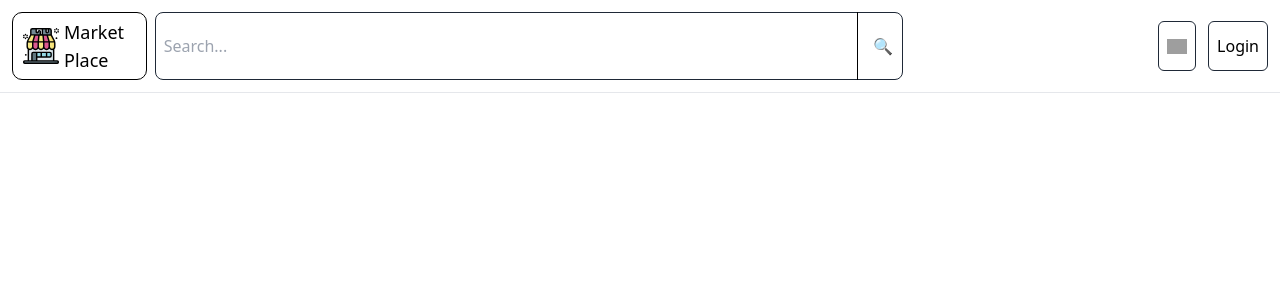
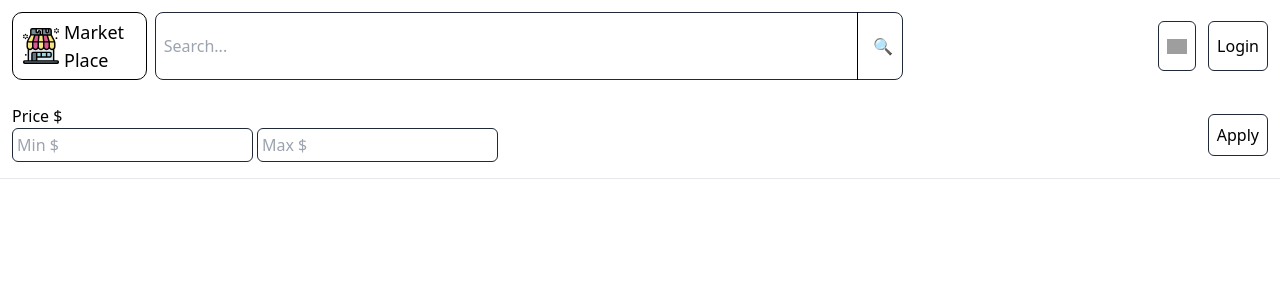
Before and after one commit to fauna-labs/fauna-shop-app, a Next.js app: page / in a window 1280 px wide. Both pictures are taken after a click on the button 1177 px from the left and 46 px from the top of the page. Shown: the top 300 px of the page. Built offline with nearby package versions, Linux system fonts and the light colour scheme; grey boxes are pictures that could not be loaded.

Commit message:
ready to add multi select

```diff
--- a/components/Navbar.tsx
+++ b/components/Navbar.tsx
@@ -1,10 +1,15 @@
+import { useState } from 'react';
 import Image from 'next/image';
 import marketIcon from "../public/market.svg";
 import filterIcon from "../public/filter.svg";
 import styles from "../styles/Nav.module.css";
 import Link from "next/link";
 
+
 export default function Navbar() {
+  const [showFilter, setShowFilter] = useState(false);
+
+
   return (
     <div className="container mx-auto">
       <nav className={styles.navStyle}>
@@ -27,7 +32,10 @@ export default function Navbar() {
           <button className={styles.searchBtn}>🔍</button>
         </div>
         <div className={styles.btnWraps}>
-          <button className="border border-gray-800 rounded-md p-2 mr-3">
+          <button
+            className="border border-gray-800 rounded-md p-2 mr-3 hover:bg-gray-200"
+            onClick={() => setShowFilter(!showFilter)}
+          >
             <Image
               priority
               src={filterIcon}
@@ -36,9 +44,31 @@ export default function Navbar() {
               alt="market Icon"
             />
           </button>
-          <button className="border border-gray-800 rounded-md p-2">Login</button>
+          <button className="border border-gray-800 rounded-md p-2 hover:bg-gray-200">Login</button>
         </div>
       </nav>
+
+      {/* Search Filters */}
+      {showFilter && (
+        <div className={styles.filterContainer}>
+          <div>
+            <h3>Price $</h3>
+            <input
+              type="number"
+              placeholder="Min $"
+              className="p-1 border border-gray-800 rounded-md mb-1 mr-1"
+            />
+            <input
+              type="number"
+              placeholder="Max $"
+              className="p-1 border border-gray-800 rounded-md mb-1"
+            />
+          </div>
+          <button className="border border-gray-800 rounded-md p-2 hover:bg-gray-200" >Apply</button>
+        </div>
+      )}
+
+
     </div>
   )
 }
--- a/styles/Nav.module.css
+++ b/styles/Nav.module.css
@@ -30,12 +30,24 @@
   align-items: center;
 }
 
+.filterContainer {
+  @apply flex p-3 justify-between max-sm:flex-col;
+  align-items: center;
+}
+
 @media (max-width: 640px) {
   .logo {
     @apply w-3/4;
   }
   .navStyle {
     align-items: flex-start;
+  }
+  .filterContainer {
+    align-items: flex-start;
+  }
+
+  .filterContainer button {
+    width: 100%;
   }
 }
 
```
